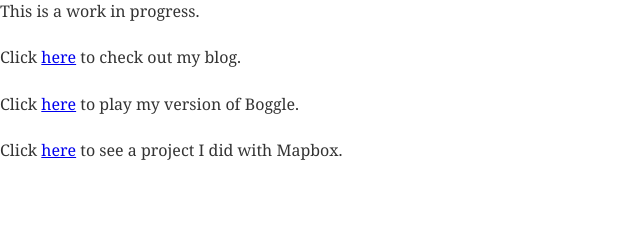
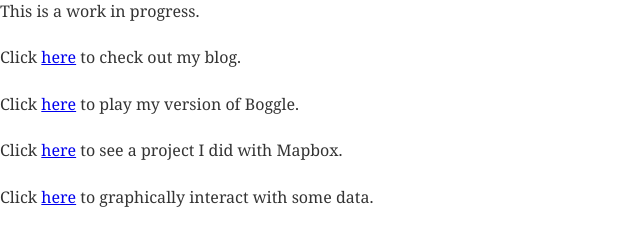
Before and after one commit to patreeceeo/patrickcanfield.com, a Gatsby site: page /computery in a window 1280 px wide. Shown: the whole page, without its empty margins (0-640 px from the left). Built offline with nearby package versions, Linux system fonts and the light colour scheme; Gatsby itself is replaced by a stand-in of ours.

Commit message:
update computery

```diff
--- a/src/pages/computery.js
+++ b/src/pages/computery.js
@@ -9,6 +9,7 @@ class Portfolio extends React.Component {
           <p>Click <Link to='/'>here</Link> to check out my blog.</p>
           <p>Click <Link to='/boggle'>here</Link> to play my version of Boggle.</p>
           <p>Click <Link to='/blog/2018/2/13/art-in-tenderloin/'>here</Link> to see a project I did with Mapbox.</p>
+          <p>Click <Link to='https://patreeceeo.github.io/scatterplot-with-stepper-example/'>here</Link> to graphically interact with some data.</p>
         </div>
       );
     }
```
